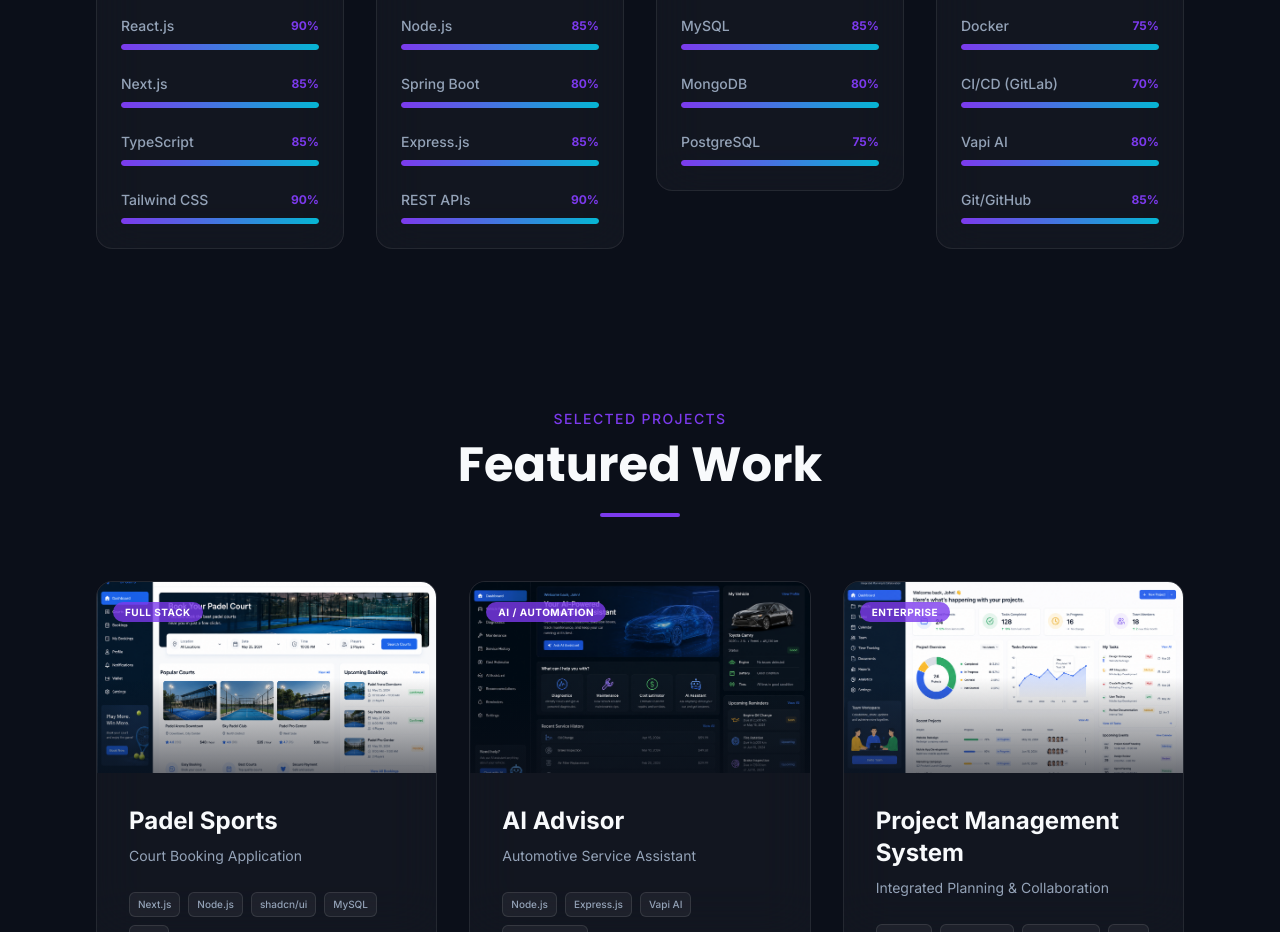
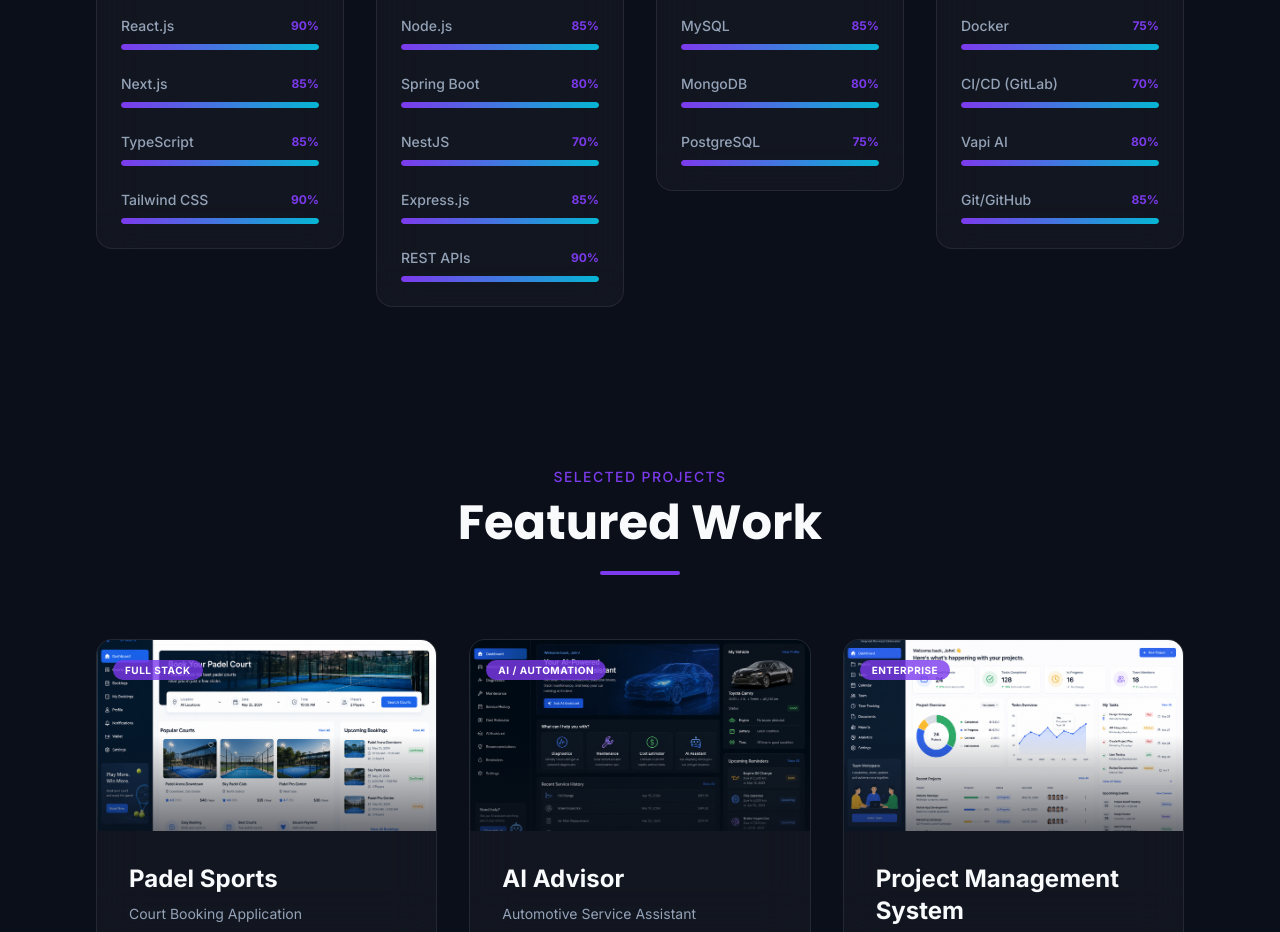
Before and after one commit to ashishkr710/portfolio_Ashish, a React (Vite) app: page / in a window 1280 px wide. Shown: the part 2000-2932 px from the top of the page. Built offline with nearby package versions, Linux system fonts and the light colour scheme; the HTML template or start-up script is replaced by a standard one.

Commit message:
feat: add NestJS to Backend skill category

```diff
--- a/src/data/portfolio.ts
+++ b/src/data/portfolio.ts
@@ -32,8 +32,10 @@ export const skillCategories: SkillCategory[] = [
     skills: [
       { name: 'Node.js', level: 85, icon: 'Terminal' },
       { name: 'Spring Boot', level: 80, icon: 'Cpu' },
+      { name: 'NestJS', level: 70, icon: 'Coffee' },
       { name: 'Express.js', level: 85, icon: 'Server' },
       { name: 'REST APIs', level: 90, icon: 'Globe' },
+
     ],
   },
   {
```
